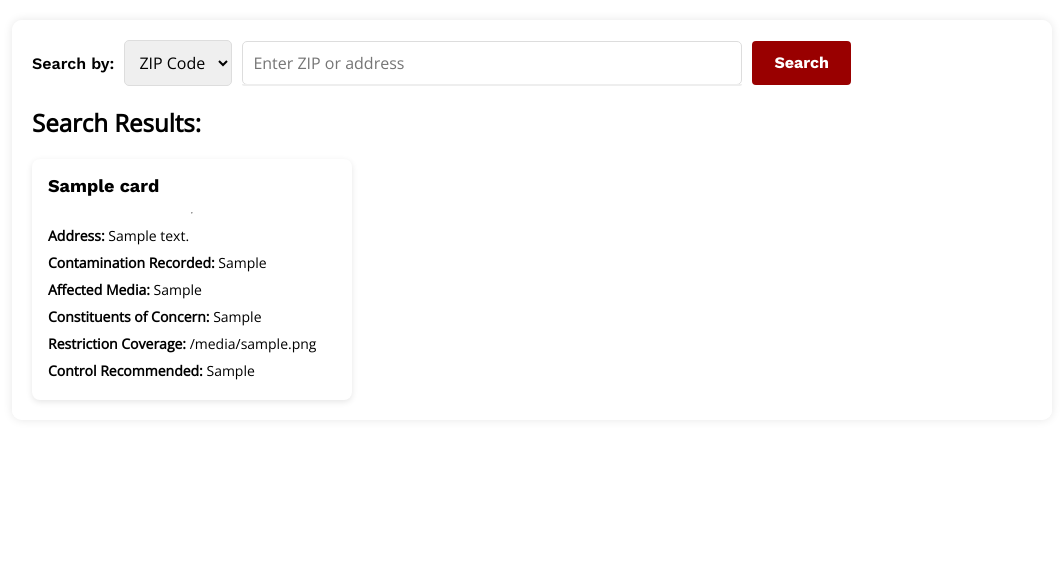
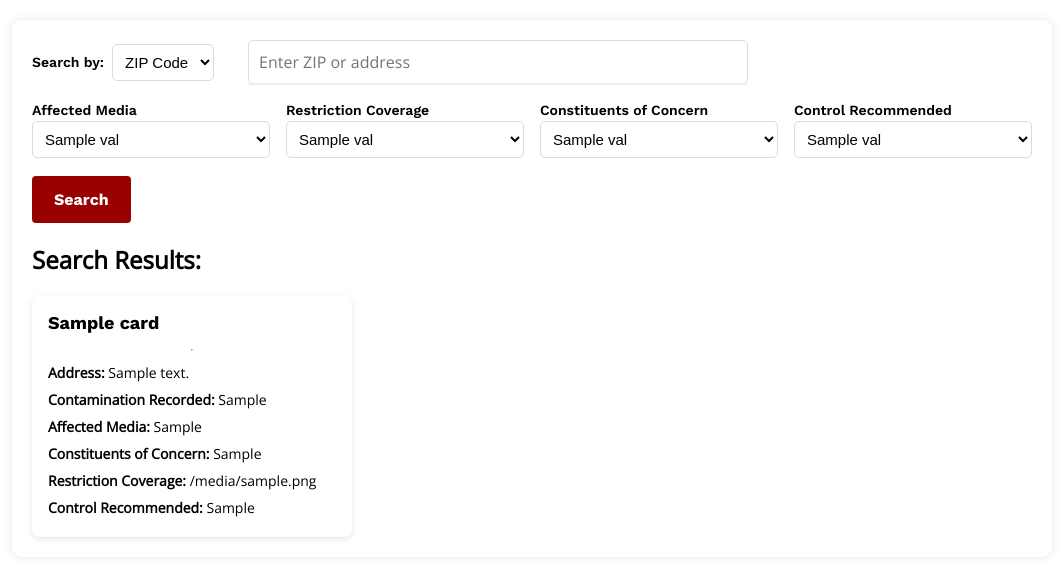
Before and after one commit to suhaasbadada/jimmy_johns, a Flask app: template cdccTool/templates/index.html in a window 1280 px wide. Shown: the part 80-658 px from the top of the page, without its empty margins (108-1171 px from the left). Run offline with Flask 3, Linux system fonts and the light colour scheme; the template is opened without the code that fills it: most values are stand-ins (such as "Sample title", 1, 10 or a date in 2020).

Commit message:
added search filters

```diff
--- a/cdccTool/run.py
+++ b/cdccTool/run.py
@@ -4,13 +4,43 @@ import os
 
 app = Flask(__name__)
 
-# Load the contamination data
 curr_dir = os.path.dirname(os.path.abspath(__file__))
 csv_path = os.path.join(curr_dir, 'ins_controls_indiana.csv')
 contamination_data = pd.read_csv(csv_path)
 
 def process(value):
     return value if pd.notna(value) else "Not specified"
+
+def get_unique_values(data, col):
+    vals = data[col].dropna().astype(str).unique()
+    split_vals = set()
+    for v in vals:
+        split_vals.update(map(str.strip, v.split(',')))
+    return sorted([v for v in split_vals if v])
+
+def apply_filters(df, filters):
+    for k, v in filters.items():
+        if v and v != 'All':
+            df = df[df[k].astype(str).str.contains(v)]
+    return df
+
+def format_cards(matches, search_type):
+    if matches.empty:
+        return None, f"No contamination records found for this {search_type}."
+    else:
+        matches = matches.drop_duplicates(subset=['FACILITY_NAME', 'FULL_ADDRESS'])
+        cards = []
+        for _, row in matches.iterrows():
+            cards.append({
+                "Facility Name": row['FACILITY_NAME'],
+                "Address": row['FULL_ADDRESS'],
+                "Contamination Recorded": row['DATE_IC_RECORDED'],
+                "Affected Media": process(row['AFFECTED_MEDIA']),
+                "Constituents of Concern": process(row['CONSTITUENTS_OF_CONCERN']),
+                "Restriction Coverage": process(row['RESTRICTION_COVERAGE']),
+                "Control Recommended": process(row['CONTROL_METHOD'])
+            })
+        return cards, None
 
 def search_contamination_by_zip(zipcode, contamination_data):
     zipcode_str = str(zipcode)
@@ -29,46 +59,50 @@ def search_by_area(area, contamination_data, area_type='CITY'):
     matches = contamination_data[city_matches | county_matches]
     return format_cards(matches, area_type)
 
-def format_cards(matches, search_type):
-    if matches.empty:
-        return None, f"No contamination records found for this {search_type}."
-    else:
-        matches = matches.drop_duplicates(subset=['FACILITY_NAME', 'FULL_ADDRESS'])
-
-        cards = []
-        for _, row in matches.iterrows():
-            cards.append({
-                "Facility Name": row['FACILITY_NAME'],
-                "Address": row['FULL_ADDRESS'],
-                "Contamination Recorded": row['DATE_IC_RECORDED'],
-                "Affected Media": row['AFFECTED_MEDIA'],
-                "Constituents of Concern": process(row['CONSTITUENTS_OF_CONCERN']),
-                "Restriction Coverage": row['RESTRICTION_COVERAGE'],
-                "Control Recommended": row['CONTROL_METHOD']
-            })
-        return cards, None
-
 
 @app.route('/', methods=['GET', 'POST'])
 def index():
+    filters = {
+        'AFFECTED_MEDIA': request.form.get('filter_media', ''),
+        'RESTRICTION_COVERAGE': request.form.get('filter_restriction', ''),
+        'CONSTITUENTS_OF_CONCERN': request.form.get('filter_constituents', ''),
+        'CONTROL_METHOD': request.form.get('filter_control', '')
+    }
+    search_type = None
+    search_value = None
+    cards, result = None, None
+
     if request.method == 'POST':
         search_type = request.form['search_type']
         search_value = request.form['search_value']
 
+        filtered_data = apply_filters(contamination_data, filters)
+
         if search_type == 'zip':
-            cards, result = search_contamination_by_zip(search_value, contamination_data)
+            cards, result = search_contamination_by_zip(search_value, filtered_data)
         elif search_type == 'area':
-            cards, result = search_by_area(search_value, contamination_data)
+            cards, result = search_by_area(search_value, filtered_data)
         else:
-            cards, result = search_contamination(search_value, contamination_data)
-        return render_template('index.html', cards=cards, result=result)
-    return render_template('index.html')
+            cards, result = search_contamination(search_value, filtered_data)
+    media_options = ['All'] + get_unique_values(contamination_data, 'AFFECTED_MEDIA')
+    restriction_options = ['All'] + get_unique_values(contamination_data, 'RESTRICTION_COVERAGE')
+    constituents_options = ['All'] + get_unique_values(contamination_data, 'CONSTITUENTS_OF_CONCERN')
+    control_options = ['All'] + get_unique_values(contamination_data, 'CONTROL_METHOD')
+
+    return render_template(
+        'index.html',
+        cards=cards, result=result,
+        media_options=media_options,
+        restriction_options=restriction_options,
+        constituents_options=constituents_options,
+        control_options=control_options,
+        selected_filters=filters
+    )
 
 @app.route('/autocomplete')
 def autocomplete():
     term = request.args.get('term', '').strip().lower()
     search_type = request.args.get('search_type', 'zip')
-
     if search_type == 'zip':
         suggestions = contamination_data['ZIP_CODE'].astype(str).unique()
     elif search_type == 'address':
@@ -81,7 +115,6 @@ def autocomplete():
         suggestions = city_county
     else:
         return jsonify([])
-
     filtered = [s for s in suggestions if s.lower().startswith(term)]
     return jsonify(filtered[:10])
 
--- a/cdccTool/templates/index.html
+++ b/cdccTool/templates/index.html
@@ -4,7 +4,6 @@
   <meta charset="UTF-8" />
   <meta name="viewport" content="width=device-width, initial-scale=1.0"/>
   <title>CDCC Web Tool</title>
-
   <link rel="preconnect" href="https://fonts.googleapis.com"/>
   <link rel="preconnect" href="https://fonts.gstatic.com" crossorigin/>
   <link href="https://fonts.googleapis.com/css2?family=Open+Sans:wght@400&family=Work+Sans:wght@400;600;700&display=swap" rel="stylesheet"/>
@@ -59,36 +58,54 @@
 
     form {
       margin-bottom: 20px;
-      display: flex;
-      flex-wrap: wrap;
-      align-items: center;
-      gap: 10px;
       position: relative;
+      display: block;
     }
 
-    label {
+    .search-row {
+      display: flex;
+      gap: 16px;
+      align-items: center;
+      flex-wrap: wrap;
+      margin-bottom: 18px;
+    }
+
+    .search-type {
+      display: flex;
+      align-items: center;
+      gap: 8px;
+      flex: 0 0 200px;
+    }
+
+    .search-type label {
+      margin: 0;
       font-weight: 600;
       font-family: 'Work Sans', sans-serif;
+      font-size: 14px;
     }
 
-    select,
-    input[type="text"] {
+    .search-type select {
+      padding: 8px;
+      border-radius: 5px;
+      font-size: 15px;
+      border: 1px solid #dadada;
+      background: #fff;
+    }
+
+    .autocomplete-container {
+      position: relative;
+      flex: 1;
+      max-width: 500px;
+      min-width: 200px;
+    }
+
+    .autocomplete-container input[type="text"] {
+      width: 100%;
       padding: 10px;
       border: 1px solid #ddd;
       border-radius: 5px;
       font-size: 16px;
       font-family: 'Open Sans', sans-serif;
-    }
-
-    .autocomplete-container {
-      position: relative;
-      flex: 1 1 250px;
-      max-width: 500px;
-      width: 100%;
-    }
-
-    .autocomplete-container input[type="text"] {
-      width: 100%;
       box-sizing: border-box;
     }
 
@@ -117,6 +134,47 @@
       background-color: #e6e6e6;
     }
 
+    .form-filters-group {
+      display: flex;
+      flex-wrap: wrap;
+      gap: 16px;
+      margin-bottom: 18px;
+      align-items: flex-end;
+    }
+
+    .filter-block {
+      display: flex;
+      flex-direction: column;
+      min-width: 180px;
+      flex: 1 1 180px;
+      margin-bottom: 0;
+    }
+
+    .filter-block label {
+      font-weight: 600;
+      font-family: 'Work Sans', sans-serif;
+      margin-bottom: 3px;
+      font-size: 14px;
+    }
+
+    .filter-block select {
+      padding: 8px;
+      border-radius: 5px;
+      font-size: 15px;
+      border: 1px solid #dadada;
+      background: #fff;
+    }
+
+    @media (max-width: 900px) {
+      .search-row {
+        flex-direction: column;
+        align-items: stretch;
+      }
+      .search-type {
+        flex: 1;
+      }
+    }
+
     button,
     input[type="submit"] {
       background-color: rgb(153, 0, 0);
@@ -126,7 +184,6 @@
       font-size: 16px;
       font-family: 'Work Sans', Helvetica, Arial, sans-serif;
       font-weight: bold;
-      line-height: 16px;
       border-radius: 4px;
       cursor: pointer;
       transition: all 0.3s ease;
@@ -176,16 +233,56 @@
 
   <div class="container">
     <form method="POST" autocomplete="off">
+      <div class="search-row">
+        <div class="search-type">
           <label for="search_type">Search by:</label>
           <select name="search_type" id="search_type">
             <option value="zip" {% if request.form.get('search_type') == 'zip' %}selected{% endif %}>ZIP Code</option>
             <option value="address" {% if request.form.get('search_type') == 'address' %}selected{% endif %}>Address</option>
             <option value="area" {% if request.form.get('search_type') == 'area' %}selected{% endif %}>Area</option>
           </select>
+        </div>
         <div class="autocomplete-container">
           <input type="text" name="search_value" required placeholder="Enter ZIP or address" autocomplete="off" value="{{ request.form.get('search_value', '') }}"/>
           <div id="autocomplete-list"></div>
         </div>
+      </div>
+
+      <div class="form-filters-group">
+        <div class="filter-block">
+          <label for="filter_media">Affected Media</label>
+          <select name="filter_media" id="filter_media">
+            {% for val in media_options %}
+              <option value="{{ val }}" {% if selected_filters.get('AFFECTED_MEDIA') == val %}selected{% endif %}>{{ val }}</option>
+            {% endfor %}
+          </select>
+        </div>
+        <div class="filter-block">
+          <label for="filter_restriction">Restriction Coverage</label>
+          <select name="filter_restriction" id="filter_restriction">
+            {% for val in restriction_options %}
+              <option value="{{ val }}" {% if selected_filters.get('RESTRICTION_COVERAGE') == val %}selected{% endif %}>{{ val }}</option>
+            {% endfor %}
+          </select>
+        </div>
+        <div class="filter-block">
+          <label for="filter_constituents">Constituents of Concern</label>
+          <select name="filter_constituents" id="filter_constituents">
+            {% for val in constituents_options %}
+              <option value="{{ val }}" {% if selected_filters.get('CONSTITUENTS_OF_CONCERN') == val %}selected{% endif %}>{{ val }}</option>
+            {% endfor %}
+          </select>
+        </div>
+        <div class="filter-block">
+          <label for="filter_control">Control Recommended</label>
+          <select name="filter_control" id="filter_control">
+            {% for val in control_options %}
+              <option value="{{ val }}" {% if selected_filters.get('CONTROL_METHOD') == val %}selected{% endif %}>{{ val }}</option>
+            {% endfor %}
+          </select>
+        </div>
+      </div>
+
       <input type="submit" value="Search" />
     </form>
 
```
Lines whose indentation alone changed are shown as unchanged.
